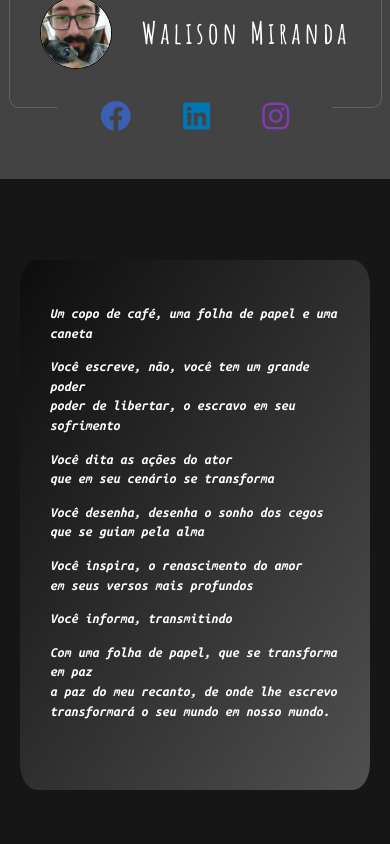
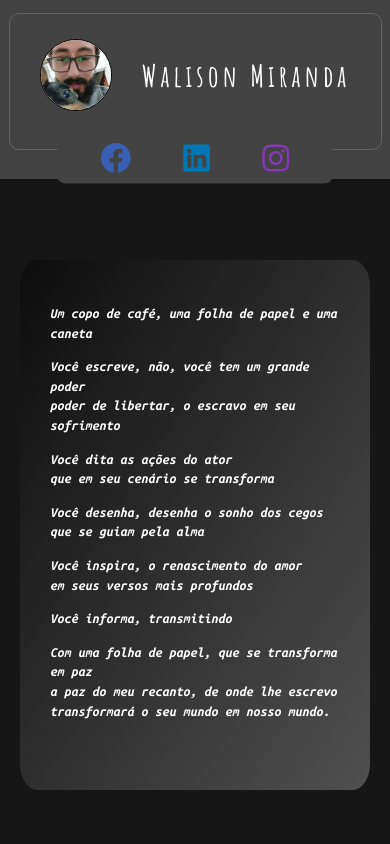
Before and after one commit to WalisonMiranda/Pagina-Poesias, a React (Create React App) app: page / in a window 390 px wide. Shown: the top 844 px of the page. Built offline with nearby package versions, Linux system fonts and the light colour scheme.

Commit message:
Update style.css

```diff
--- a/src/components/header/style.css
+++ b/src/components/header/style.css
@@ -75,7 +75,7 @@
     .head {
         height: 80%;
         width: 90%;
-        margin-top: -10px;
+        margin-top: 75px;
         flex-direction: column;
         justify-content: center;
     }
```
